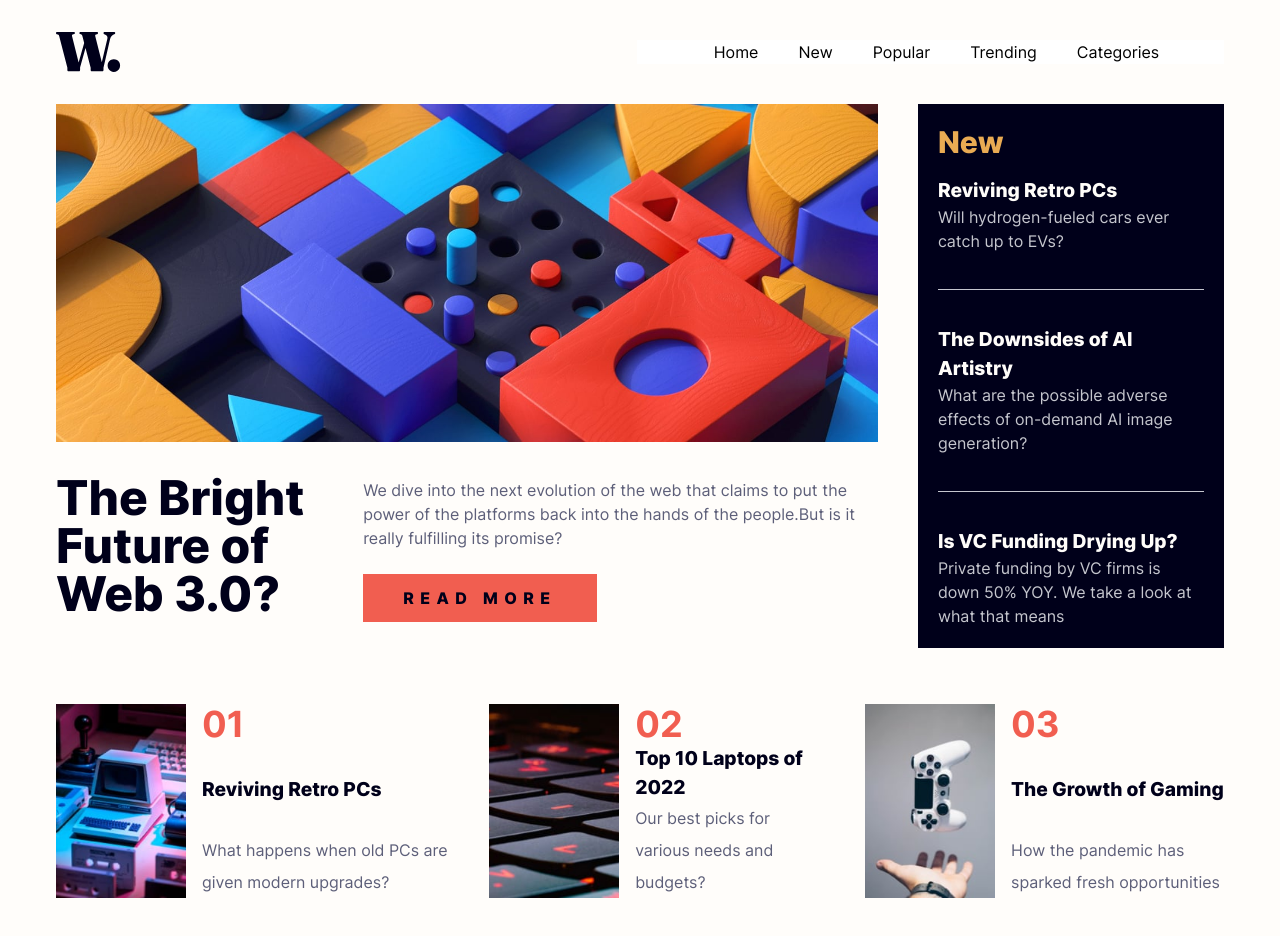
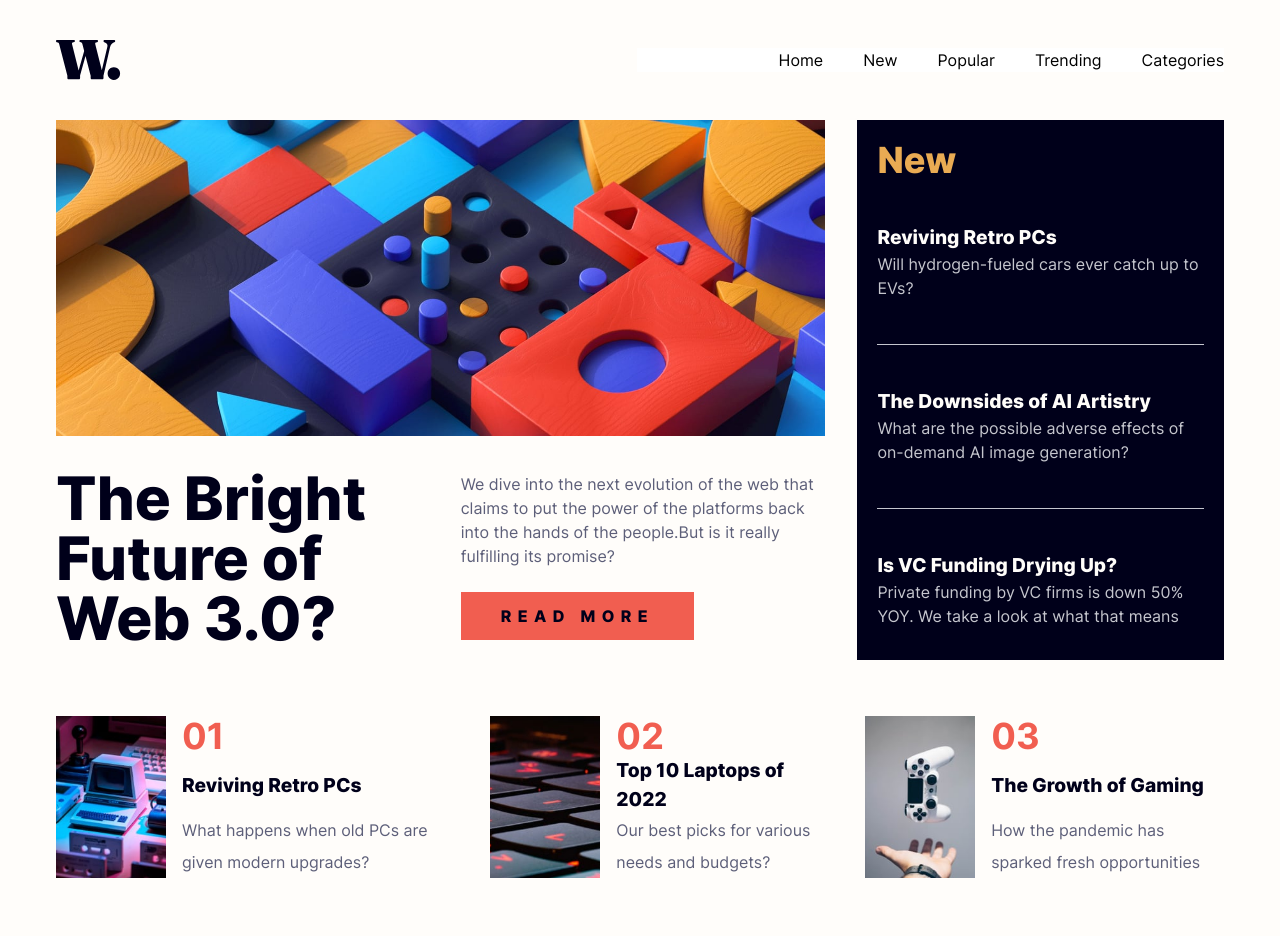
Before and after one commit to Humber70/home-page, a website built with Vite: page index.html in a window 1280 px wide. Built offline with nearby package versions, Linux system fonts and the light colour scheme.

Commit message:
refact: adjust header spacing and improve layout

```diff
--- a/index.html
+++ b/index.html
@@ -9,7 +9,7 @@
     <title>Home Page</title>
   </head>
   <body class="max-w-[1440px] sm:max-w-[1000px] lg:max-w-[1200px] px-4 mx-auto bg-[--color-neutral-off-white]">
-    <header class="flex justify-between items-center py-3">
+    <header class="flex justify-between items-center py-5">
 
       <div class="flex items-center justify-between w-full py-5">
         <img src="/images/logo/logo.svg" alt="logo"/>
@@ -28,7 +28,7 @@
         alt="icon-menu-close"
         class="btn-bar-close self-end cursor-pointer mx-4 lg:hidden"
       />
-        <nav class="">
+        <nav class="self-end">
           <ul class="flex flex-col gap-4 lg:flex-row lg:gap-10">
             <li class="list-item">
               <a href="#home" class="link">Home</a>
@@ -51,7 +51,7 @@
     </header>
 
     <main class="main" id="popular">
-      <div class="flex flex-col lg:flex-row lg:gap-10" id="home">
+      <div class="w-full flex flex-col lg:flex-row lg:gap-8" id="home">
         <section class="main-home" id="categories">
           <picture>
             <source srcset="/images/image-web-3-desktop.jpg" media="(min-width: 700px)"/>
@@ -61,11 +61,11 @@
               class="img-home"
             />
           </picture>
-          <div class="pt-5 flex flex-col  lg:flex-row">
-            <div>
-              <h1 class="py-3 text-5xl font-[--font-weight-800] text-[--color-neutral-very-dark-blue]">The Bright Future of Web 3.0?</h1>
+          <div class="pt-5 flex flex-col lg:flex-row lg:gap-10">
+            <div class="lg:w-[50%]">
+              <h1 class="py-3 text-6xl font-[--font-weight-800] text-[--color-neutral-very-dark-blue]">The Bright Future of Web 3.0?</h1>
             </div>
-            <article class="py-4">
+            <article class="py-4 lg:w-[50%]">
               <p class="text-[--color-neutral-dark-grayish-blue] font-[--font-size-body-paragraph]">
                 We dive into the next evolution of the web that claims to put
                 the power of the platforms back into the hands of the people.But
@@ -75,9 +75,9 @@
             </article>
           </div>
         </section>
-        <aside class="p-5 bg-[--color-neutral-very-dark-blue]" id="new">
-          <h2 class="mb-4 text-3xl font-[--font-weight-800] text-[--color-primary-soft-orange]">New</h2>
-          <ul class="flex flex-col gap-9">
+        <aside class="p-5 bg-[--color-neutral-very-dark-blue] lg:w-[80%]" id="new">
+          <ul class="flex flex-col pb-5 gap-10 h-full lg:justify-between lg:gap-0 lg:pb-3">
+            <h2 class="text-4xl font-[--font-weight-800] text-[--color-primary-soft-orange]">New</h2>
             <li>
               <h3 class="text-[1.2rem] text-[--color-neutral-off-white] font-[--font-weight-800]">Reviving Retro PCs</h3>
               <p class="text-[--color-neutral-grayish-blue]">Will hydrogen-fueled cars ever catch up to EVs?</p>
@@ -98,7 +98,7 @@
       <section class="my-[3.5rem]" id="trending">
         <ol class="flex flex-col gap-10 lg:flex-row">
           <li class="flex flex-row gap-4">
-            <img src="/images/image-retro-pcs.jpg" alt="retro-pcs" class="object-cover w-[130px]"/>
+              <img src="/images/image-retro-pcs.jpg" alt="retro-pcs" class="object-cover w-[110px]"/>
             <div class="flex flex-col justify-between">
               <h3 class="font-[--font-weight-700] text-4xl text-[--color-primary-soft-red] ">01</h3>
               <h3 class="text-[1.2rem] font-[--font-weight-800] text-[--color-neutral-very-dark-blue]">Reviving Retro PCs</h3>
@@ -106,7 +106,7 @@
             </div>
           </li>
           <li class="flex flex-row gap-4">
-            <img src="/images/image-top-laptops.jpg" alt="top-laptops" class="object-cover w-[130px]">
+            <img src="/images/image-top-laptops.jpg" alt="top-laptops" class="object-cover w-[110px]">
             <div class="flex flex-col justify-between">
               <h3 class="font-[--font-weight-700] text-4xl text-[--color-primary-soft-red]">02</h3>
               <h3 class="text-[1.2rem] font-[--font-weight-800] text-[--color-neutral-very-dark-blue]">Top 10 Laptops of 2022</h3>
@@ -114,7 +114,7 @@
             </div>
           </li>
           <li class="flex flex-row gap-4">
-            <img src="/images/image-gaming-growth.jpg" alt="growth-gaming" class="object-cover w-[130px]">
+            <img src="/images/image-gaming-growth.jpg" alt="growth-gaming" class="object-cover w-[110px]">
             <div class="flex flex-col justify-between">
               <h3 class="font-[--font-weight-700] text-4xl text-[--color-primary-soft-red]">03</h3>
               <h3 class="text-[1.2rem] font-[--font-weight-800] text-[--color-neutral-very-dark-blue]">The Growth of Gaming</h3>
```
